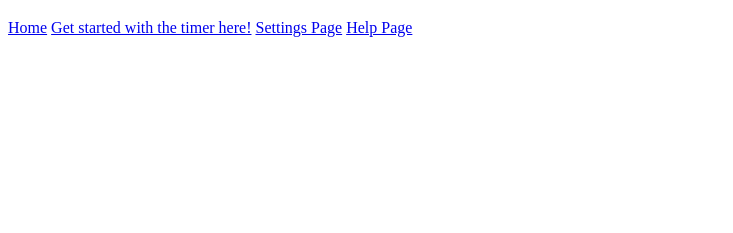
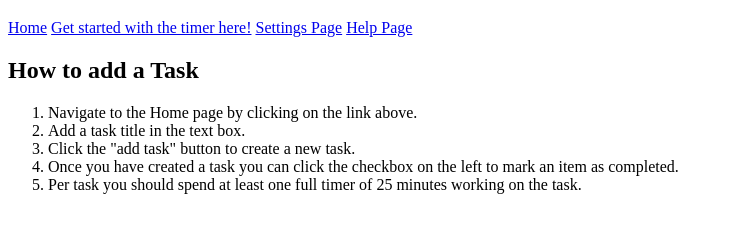
Before and after one commit to maya-venegas/cs361, a plain HTML site: page help.html in a window 1280 px wide. Shown: the part 61-294 px from the top of the page, without its empty margins (0-733 px from the left). Drawn offline with Linux system fonts and the light colour scheme.

Commit message:
Adding heuristic requirements

```diff
--- a/help.html
+++ b/help.html
@@ -17,6 +17,17 @@
 <a href="help.html">Help Page</a>
 </nav>
 
+<h2>How to add a Task</h2>
+<ol>
+    <li>Navigate to the Home page by clicking on the link above.</li>
+    <li>Add a task title in the text box.</li>
+    <li>Click the "add task" button to create a new task.</li>
+    <li>Once you have created a task you can click the checkbox
+    on the left to mark an item as completed.</li>
+    <li>Per task you should spend at least one full timer
+        of 25 minutes working on the task.</li>
+</ol>
+
     <script src="app.js"></script>
 </body>
 </html>
```
Also changed, not shown: home.html (+0 -29 lines).
